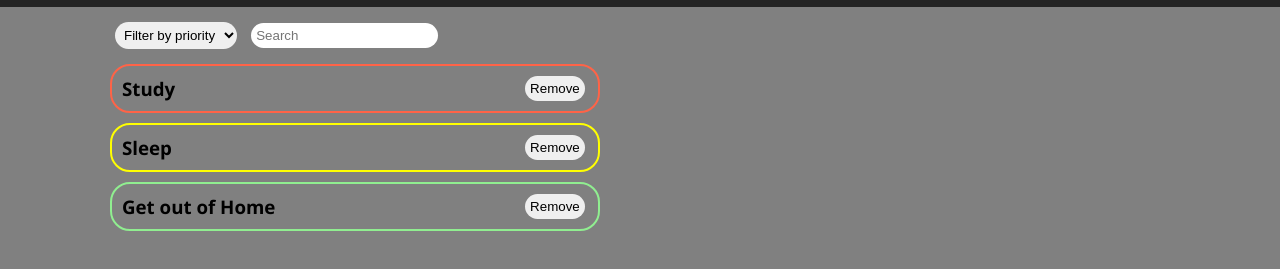
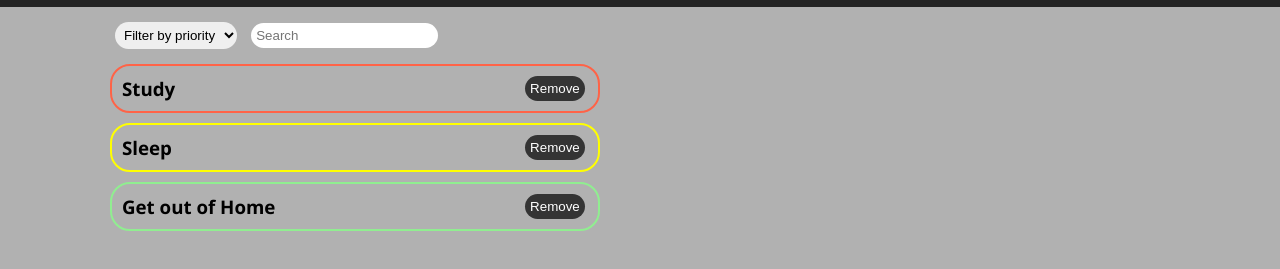
Before and after one commit to AlbertoMarLor/todos, a plain HTML site: page index.html in a window 1280 px wide. Shown: the part 83-352 px from the top of the page. Drawn offline with Linux system fonts and the light colour scheme.

Commit message:
retoques en css

```diff
--- a/css/style.css
+++ b/css/style.css
@@ -28,7 +28,7 @@ header {
 
 main {
 
-    background-color: gray;
+    background-color: rgba(128, 128, 128, 0.616);
     padding: 10px;
     height: 100vh;
 
@@ -51,26 +51,28 @@ article button {
 
     position: absolute;
     left: 85%;
+    background-color: rgba(0, 0, 0, 0.705);
+    color: white;
 
 }
 
 #urgent {
 
-    /* background-color: tomato; */
+
     border-color: tomato;
 
 }
 
 #daily {
 
-    /* background-color: yellow; */
+
     border-color: yellow;
 
 }
 
 #monthly {
 
-    /*  background-color: lightgreen; */
+
     border-color: lightgreen;
 
 }
@@ -85,6 +87,7 @@ button {
     padding: 5px;
     cursor: pointer;
 
+
 }
 
 option,
```
